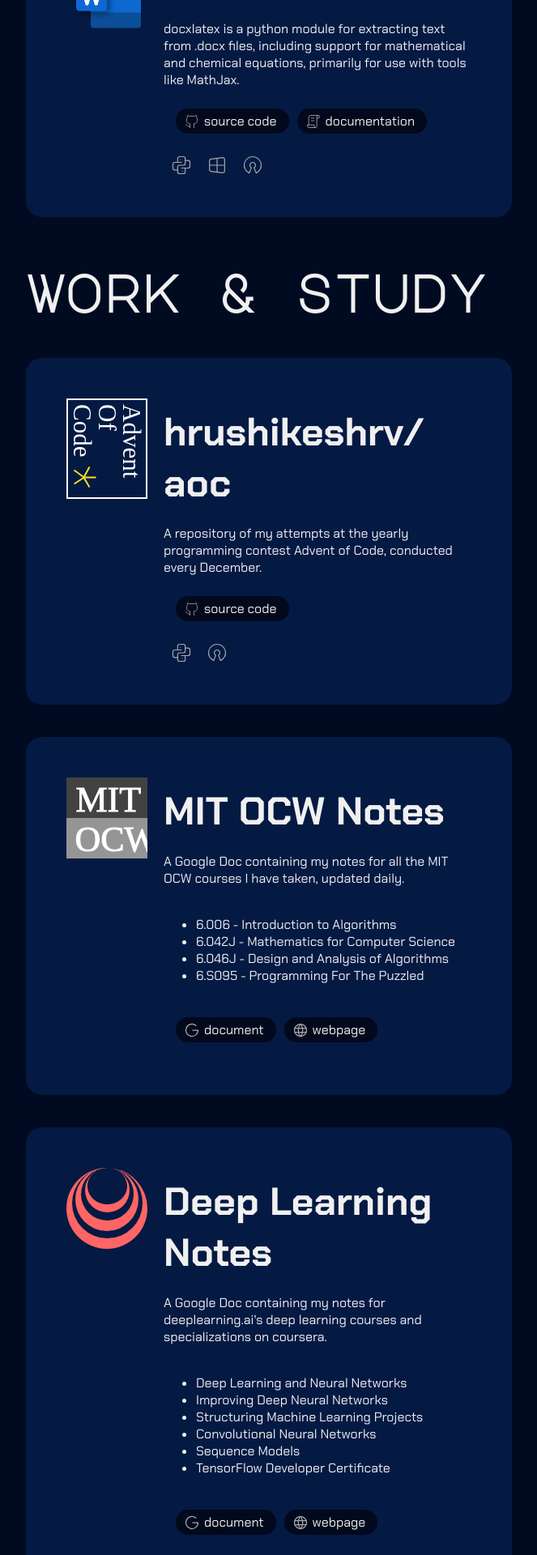
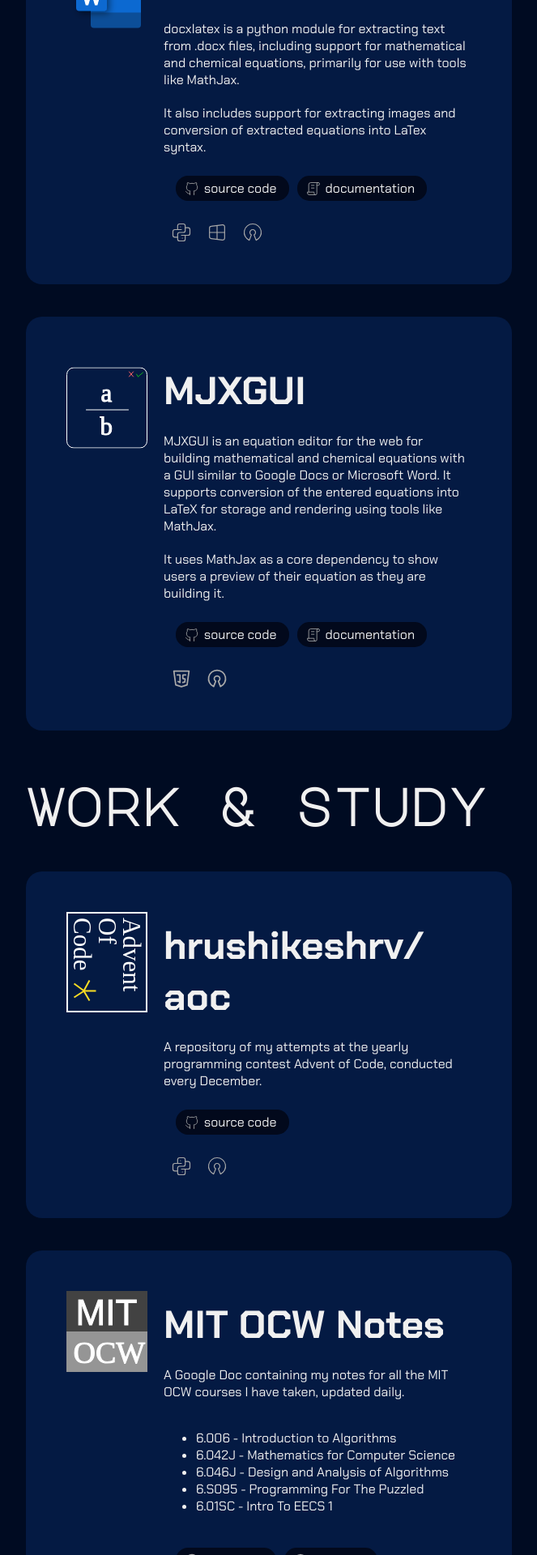
Before and after one commit to hrushikeshrv/hrushikeshrv.github.io, a PHP site: page / in a window 1280 px wide. Shown: the part 3200-5120 px from the top of the page at 81% size, without its empty margins (28-691 px from the left). Run offline with PHP 8.4, Linux system fonts and the light colour scheme.

Commit message:
Add mjxgui

```diff
--- a/index.html
+++ b/index.html
@@ -26,7 +26,7 @@
         <link href="https://fonts.googleapis.com/css2?family=Bebas+Neue&family=Chakra+Petch:wght@300;400;500;600;700&family=JetBrains+Mono:ital,wght@0,100;0,200;0,300;0,400;0,500;0,600;0,700;0,800;1,200&display=swap" rel="stylesheet">
         <link rel="stylesheet" href="styles.css">
         <link rel="icon" href="images/favicon.png" type="image/x-icon">
-        <script src="js/matter.js"></script>
+<!--        <script src="js/matter.js"></script>-->
     </head>
     <body>
         <div class="page" style="overflow: hidden; max-height: 100vh;">
@@ -103,9 +103,9 @@
         </div>
 
         <div class="flexbox-row page about">
-            <div id="matter-anim-1">
-                <canvas id="matter-canvas-1"></canvas>
-            </div>
+<!--            <div id="matter-anim-1">-->
+<!--                <canvas id="matter-canvas-1"></canvas>-->
+<!--            </div>-->
             <div id="bg-placeholder"></div>
             <div class="flexbox-column column-half pad-50 ajc me">
                 <div class="flexbox-column aifs mb-50">
@@ -161,9 +161,9 @@
                 <span class="bio-text mbt-10 pad-20">
                     I've been doing web development (using the Django-Postgres stack) since September, 2020, and I finished and sold my first web-app in June, 2021.
                 </span>
-                <span class="bio-text mbt-10 pad-20">
-                    I now aim to transition towards machine learning on the web.
-                </span>
+<!--                <span class="bio-text mbt-10 pad-20">-->
+<!--                    I now aim to transition towards machine learning on the web.-->
+<!--                </span>-->
             </div>
         </div>
 
@@ -313,6 +313,9 @@
                             docxlatex is a python module for extracting text from .docx files, including support for mathematical and
                             chemical equations, primarily for use with tools like MathJax.
                         </span>
+                        <span class="project-desc">
+                            It also includes support for extracting images and conversion of extracted equations into LaTex syntax.
+                        </span>
                         <span class="flexbox-row pad-10 project-links">
                             <span class="flexbox-row ajc link">
                                 <svg xmlns="http://www.w3.org/2000/svg" class="icon icon-tabler icon-tabler-brand-github" width="20" height="20" viewBox="0 0 24 24" stroke-width="1" stroke="#8f8f8f" fill="none" stroke-linecap="round" stroke-linejoin="round">
@@ -351,6 +354,52 @@
                                 <path d="M12 3a9 9 0 0 1 3.618 17.243l-2.193 -5.602a3 3 0 1 0 -2.849 0l-2.193 5.603a9 9 0 0 1 3.617 -17.244z" />
                             </svg>
                         </div>
+                    </div>
+                </div>
+                <div class="flexbox-row pad-50 mar-20 project">
+                    <div class="flexbox-column">
+                        <img src="images/mjxgui.svg" alt="ClassBerg" width="100px" height="125px">
+                    </div>
+                    <div class="flexbox-column project-content">
+                        <h2 class="big mbt-10">MJXGUI</h2>
+                        <span class="project-desc">
+                            MJXGUI is an equation editor for the web for building mathematical and chemical equations with a GUI similar to
+                            Google Docs or Microsoft Word. It supports conversion of the entered equations into LaTeX for storage and
+                            rendering using tools like MathJax.
+                        </span>
+                        <span class="project-desc">
+                            It uses MathJax as a core dependency to show users a preview of their equation as they are building it.
+                        </span>
+                        <span class="flexbox-row pad-10 project-links">
+                            <span class="flexbox-row ajc link">
+                                <svg xmlns="http://www.w3.org/2000/svg" class="icon icon-tabler icon-tabler-brand-github" width="20" height="20" viewBox="0 0 24 24" stroke-width="1" stroke="#8f8f8f" fill="none" stroke-linecap="round" stroke-linejoin="round">
+                                  <path stroke="none" d="M0 0h24v24H0z" fill="none"/>
+                                  <path d="M9 19c-4.3 1.4 -4.3 -2.5 -6 -3m12 5v-3.5c0 -1 .1 -1.4 -.5 -2c2.8 -.3 5.5 -1.4 5.5 -6a4.6 4.6 0 0 0 -1.3 -3.2a4.2 4.2 0 0 0 -.1 -3.2s-1.1 -.3 -3.5 1.3a12.3 12.3 0 0 0 -6.2 0c-2.4 -1.6 -3.5 -1.3 -3.5 -1.3a4.2 4.2 0 0 0 -.1 3.2a4.6 4.6 0 0 0 -1.3 3.2c0 4.6 2.7 5.7 5.5 6c-.6 .6 -.6 1.2 -.5 2v3.5" />
+                                </svg>
+                                <span class="space-lr"><a href="https://github.com/hrushikeshrv/mjxgui" target="_blank">source code</a></span>
+                            </span>
+                            <span class="flexbox-row ajc link">
+                                <svg xmlns="http://www.w3.org/2000/svg" class="icon icon-tabler icon-tabler-license" width="20" height="20" viewBox="0 0 24 24" stroke-width="1" stroke="#8f8f8f" fill="none" stroke-linecap="round" stroke-linejoin="round">
+                                  <path stroke="none" d="M0 0h24v24H0z" fill="none"/>
+                                  <path d="M15 21h-9a3 3 0 0 1 -3 -3v-1h10v2a2 2 0 0 0 4 0v-14a2 2 0 1 1 2 2h-2m2 -4h-11a3 3 0 0 0 -3 3v11" />
+                                  <line x1="9" y1="7" x2="13" y2="7" />
+                                  <line x1="9" y1="11" x2="13" y2="11" />
+                                </svg>
+                                <span class="space-lr"><a href="https://hrus.in/mjxgui" target="_blank">documentation</a></span>
+                            </span>
+                        </span>
+                        <span class="flexbox-row mt-10 flair">
+                            <svg xmlns="http://www.w3.org/2000/svg" class="icon icon-tabler icon-tabler-brand-javascript" width="28" height="28" viewBox="0 0 24 24" stroke-width="1.5" stroke="#000000" fill="none" stroke-linecap="round" stroke-linejoin="round">
+                              <path stroke="none" d="M0 0h24v24H0z" fill="none"/>
+                              <path d="M20 4l-2 14.5l-6 2l-6 -2l-2 -14.5z" />
+                              <path d="M7.5 8h3v8l-2 -1" />
+                              <path d="M16.5 8h-2.5a0.5 .5 0 0 0 -.5 .5v3a0.5 .5 0 0 0 .5 .5h1.423a0.5 .5 0 0 1 .495 .57l-.418 2.93l-2 .5" />
+                            </svg>
+                            <svg xmlns="http://www.w3.org/2000/svg" class="icon icon-tabler icon-tabler-brand-open-source" width="28" height="28" viewBox="0 0 24 24" stroke-width="1.5" stroke="#000000" fill="none" stroke-linecap="round" stroke-linejoin="round">
+                              <path stroke="none" d="M0 0h24v24H0z" fill="none"/>
+                              <path d="M12 3a9 9 0 0 1 3.618 17.243l-2.193 -5.602a3 3 0 1 0 -2.849 0l-2.193 5.603a9 9 0 0 1 3.617 -17.244z" />
+                            </svg>
+                        </span>
                     </div>
                 </div>
             </div>
@@ -405,6 +454,7 @@
                                 <li>6.042J - Mathematics for Computer Science</li>
                                 <li>6.046J - Design and Analysis of Algorithms</li>
                                 <li>6.S095 - Programming For The Puzzled</li>
+                                <li>6.01SC - Intro To EECS 1</li>
                             </ul>
                         </div>
                         <span class="flexbox-row pad-10 project-links">
@@ -611,5 +661,5 @@
 
         }
     </script>
-    <script src="js/index-anim.js"></script>
+<!--    <script src="js/index-anim.js"></script>-->
 </html>
--- a/styles.css
+++ b/styles.css
@@ -435,6 +435,19 @@ h2.big {
     border: 1px solid rgb(30, 10, 200);
 }
 
+.tippy-box[data-theme~='blue-gradient'][data-placement^='top'] > .tippy-arrow::before {
+    border-top-color: rgb(30, 10, 200);
+}
+.tippy-box[data-theme~='blue-gradient'][data-placement^='bottom'] > .tippy-arrow::before {
+    border-bottom-color: rgb(30, 10, 200);
+}
+.tippy-box[data-theme~='blue-gradient'][data-placement^='left'] > .tippy-arrow::before {
+    border-left-color: rgb(30, 10, 200);
+}
+.tippy-box[data-theme~='blue-gradient'][data-placement^='right'] > .tippy-arrow::before {
+    border-right-color: rgb(30, 10, 200);
+}
+
 @media (max-width: 500px) {
     .header-bar {
         padding: 15px 15px;
```
Also changed, not shown: images/Quadratic_formula.svg (added), images/a.svg (added), images/mitocw.svg, images/mjxgui.svg (added).
